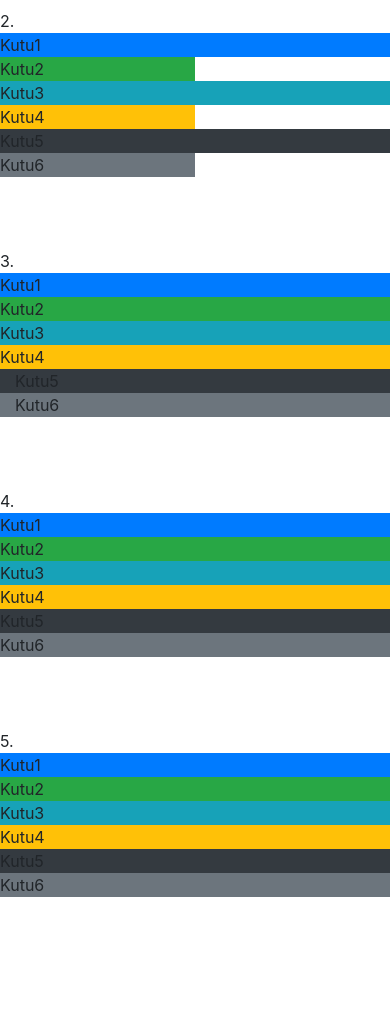
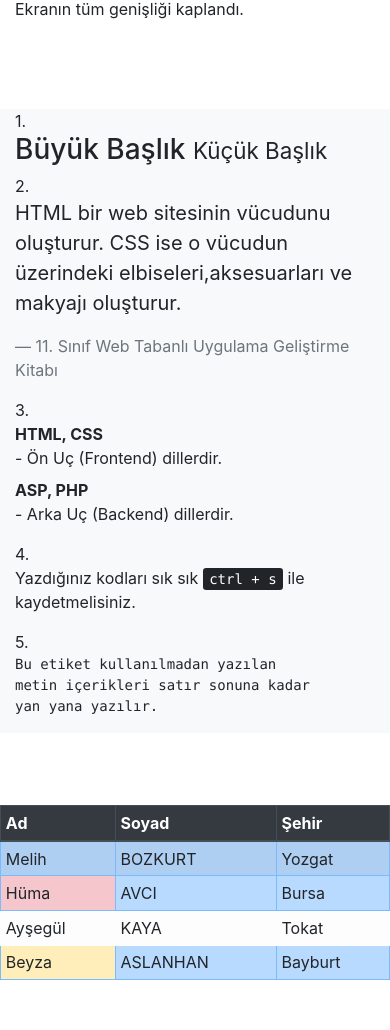
Before and after one commit to korkmazeray2506-spec/KORKMAZ-ERAY, a plain HTML site: page index.html in a window 390 px wide. Shown: the part 231-1261 px from the top of the page. Before the commit the page ends 1128 px from the top, so only its background shows below. Drawn offline with nearby package versions, Linux system fonts and the light colour scheme.

Commit message:
Update index.html

```diff
--- a/index.html
+++ b/index.html
@@ -1,12 +1,102 @@
 <!DOCTYPE html>
 <html>
 <head>
-    <title>26.Uygulama</title>
+    <title>index</title>
     <link rel="stylesheet" href="https://cdn.jsdelivr.net/npm/bootstrap@4.6.0/dist/css/bootstrap.min.css">
 
 </head>
 <body>
-<div class="container-fluid"></div>
+
+
+    <div class="container-fluid"></div>
+    <script src="https://code.jquery.com/jquery-3.5.1.slim.min.js"></script>
+
+   <script src="https://cdn.jsdelivr.net/npm/bootstrap@4.6.0/dist/js/bootstrap.bundle.min.js"></script>
+
+   <div class="alert alert-success">
+       <strong>Başardınız!</strong> Artık Bootstrap 4 Framework kullanıyorsunuz.
+   </div>
+
+   <div class="container">
+       <h3>Konteyner çeşitleri</h3>
+       <p>Ekranın tüm genişliği kaplanmadı.</p>
+   </div>
+
+   <div class="container-fluid">
+       <h1>Konteyner çeşitleri</h1>
+       <p>Ekranın tüm genişliği kaplandı.</p>
+   </div>
+
+   <br>
+   <br>
+   <br>
+   <div class="container">
+    <div  class="row bg-light">
+   <div class="col-12">
+
+    1.<h3>Büyük Başlık <small>Küçük Başlık</small></h3>
+
+  2.<blockquote class="blockquote">
+<p>HTML bir web sitesinin vücudunu oluşturur. CSS ise o vücudun üzerindeki elbiseleri,aksesuarları ve makyajı oluşturur.</p>
+
+<footer class="blockquote-footer">11. Sınıf Web Tabanlı Uygulama Geliştirme Kitabı</footer>
+</blockquote>
+
+3.<dl>
+<dt>HTML, CSS</dt>
+<dd>- Ön Uç (Frontend) dillerdir.</dd>
+
+<dt>ASP, PHP</dt>
+<dd>- Arka Uç (Backend) dillerdir.</dd>
+</dl>
+
+4.<p>Yazdığınız kodları sık sık <kbd>ctrl + s</kbd> ile kaydetmelisiniz.</p>
+
+5.<pre>
+Bu etiket kullanılmadan yazılan
+metin içerikleri satır sonuna kadar
+yan yana yazılır.
+</pre>
+
+
+
+
+
+      </div>
+   </div>
+</div>
+<br>
+<br>
+<br>
+<table class="table table-hover table-primary table-striped table-bordered table-sm">
+    <thead class="thead-dark">
+
+    <tr><th>Ad</th> <th>Soyad</th> <th>Şehir</th> </tr>
+
+    </thead>
+
+    <tbody>
+    <tr>
+        <td>Melih</td> <td>BOZKURT</td> <td>Yozgat</td> </tr>
+        <tr> <td class="table-danger">Hüma</td>
+        <td>AVCI</td>
+        <td>Bursa</td> </tr>
+        <tr class="table-light">
+        <td>Ayşegül</td>
+        <td>KAYA</td>
+        <td>Tokat</td> </tr>
+        <tr> <td class="table-warning">Beyza</td>
+        <td>ASLANHAN</td>
+        <td>Bayburt</td>
+   </tr>
+    </tbody>
+
+    </table>
+<br>
+<br>
+<br>
+
+
    1. <div>
         <div class="col-12 col-sm-8 col-md-6 col-lg-4 col-xl-2  bg-primary">Kutu1</div>
 
@@ -22,105 +112,101 @@
 
     </div>
 <br>
-<br>
-<br>
+
 
    2. <div class="row">
 
-    <div class="col-12 col-sm-8 col-md-6 col-lg-4 col-xl-2  bg-primary">Kutu1</div>
+    <div class="col-6 col-sm-8 col-md-6 col-lg-4 col-xl-2  bg-primary">Kutu1</div>
 
-    <div class="col-6 col-sm-4 col-md-6 col-lg-4 col-xl-2  bg-success">Kutu2</div>
+    <div class="col-4 col-sm-4 col-md-6 col-lg-4 col-xl-2  bg-success">Kutu2</div>
 </div>
 <div class="row">
 
-    <div class="col-12 col-sm-8 col-md-6 col-lg-4 col-xl-2  bg-info">Kutu3</div>
+    <div class="col-6 col-sm-8 col-md-6 col-lg-4 col-xl-2  bg-info">Kutu3</div>
 
-    <div class="col-6 col-sm-4 col-md-6 col-lg-4 col-xl-2  bg-warning">Kutu4</div>
+    <div class="col-4 col-sm-4 col-md-6 col-lg-4 col-xl-2  bg-warning">Kutu4</div>
 </div>
 <div class="row">
 
-    <div class="col-12 col-sm-8 col-md-6 col-lg-4 col-xl-2  bg-dark">Kutu5</div>
+    <div class="col-6 col-sm-8 col-md-6 col-lg-4 col-xl-2  bg-dark">Kutu5</div>
 
-    <div class="col-6 col-sm-4 col-md-6 col-lg-4 col-xl-2  bg-secondary">Kutu6</div>
+    <div class="col-4 col-sm-4 col-md-6 col-lg-4 col-xl-2  bg-secondary">Kutu6</div>
 </div>
 
 
 
 <br>
-<br>
-<br>
+
 
 3.<div class="row">
 
-    <div class="col-12 col-sm-8 col-md-6 col-lg-4 col-xl-2  bg-primary">Kutu1</div>
+    <div class="col-6 col-sm-8 col-md-6 col-lg-4 col-xl-2  bg-primary">Kutu1</div>
 
-    <div class="col-12 col-sm-4 col-md-6 col-lg-4 col-xl-2  bg-success">Kutu2</div>
+    <div class="col-6 col-sm-4 col-md-6 col-lg-4 col-xl-2  bg-success">Kutu2</div>
 
 </div>
 
 <div class="row">
 
-    <div class="col-12 col-sm-8 col-md-6 col-lg-4 col-xl-2  bg-info">Kutu3</div>
+    <div class="col-6 col-sm-8 col-md-6 col-lg-4 col-xl-2  bg-info">Kutu3</div>
 
-    <div class="col-12 col-sm-4 col-md-6 col-lg-4 col-xl-2  bg-warning">Kutu4</div>
+    <div class="col-6 col-sm-4 col-md-6 col-lg-4 col-xl-2  bg-warning">Kutu4</div>
 
 </div>
 
 <div>
 
-    <div class="col-12 col-sm-8 col-md-6 col-lg-4 col-xl-4  bg-dark">Kutu5</div>
+    <div class="col-24 col-sm-8 col-md-6 col-lg-4 col-xl-4  bg-dark">Kutu5</div>
 
 </div>
 
 <div>
 
-    <div class="col-12 col-sm-4 col-md-6 col-lg-4 col-xl-4  bg-secondary">Kutu6</div>
+    <div class="col-24 col-sm-4 col-md-6 col-lg-4 col-xl-4  bg-secondary">Kutu6</div>
 
 </div>
 
 
 <br>
-<br>
-<br>
+
 
 
 4.<div class="row">
 
 
 
-    <div class="col-12 col-sm-8 col-md-6 col-lg-4 col-xl-2  bg-primary">Kutu1</div>
+    <div class="col-2 col-sm-8 col-md-6 col-lg-4 col-xl-2  bg-primary">Kutu1</div>
 
-    <div class="col-12 col-sm-4 col-md-6 col-lg-4 col-xl-2  bg-success">Kutu2</div>
+    <div class="col-2 col-sm-4 col-md-6 col-lg-4 col-xl-2  bg-success">Kutu2</div>
 
-    <div class="col-12 col-sm-8 col-md-6 col-lg-4 col-xl-2  bg-info">Kutu3</div>
+    <div class="col-2 col-sm-8 col-md-6 col-lg-4 col-xl-2  bg-info">Kutu3</div>
 
 </div>
 
 <div class="row">
 
-    <div class="col-12 col-sm-4 col-md-6 col-lg-4 col-xl-2  bg-warning">Kutu4</div>
+    <div class="col-2 col-sm-4 col-md-6 col-lg-4 col-xl-2  bg-warning">Kutu4</div>
 
-    <div class="col-12 col-sm-8 col-md-6 col-lg-4 col-xl-2  bg-dark">Kutu5</div>
+    <div class="col-2 col-sm-8 col-md-6 col-lg-4 col-xl-2  bg-dark">Kutu5</div>
 
-    <div class="col-12 col-sm-4 col-md-6 col-lg-4 col-xl-2  bg-secondary">Kutu6</div>
+    <div class="col-2 col-sm-4 col-md-6 col-lg-4 col-xl-2  bg-secondary">Kutu6</div>
 
 </div>
 <br>
-<br>
-<br>
+
 
     5.<div class="row">
-        <div class="col-12 col-sm-8 col-md-6 col-lg-4 col-xl-2  bg-primary">Kutu1</div>
+        <div class="col-2 col-sm-8 col-md-6 col-lg-4 col-xl-2  bg-primary">Kutu1</div>
 
-        <div class="col-12 col-sm-4 col-md-6 col-lg-4 col-xl-2  bg-success">Kutu2</div>
+        <div class="col-2 col-sm-4 col-md-6 col-lg-4 col-xl-2  bg-success">Kutu2</div>
 
-        <div class="col-12 col-sm-8 col-md-6 col-lg-4 col-xl-2  bg-info">Kutu3</div>
+        <div class="col-2 col-sm-8 col-md-6 col-lg-4 col-xl-2  bg-info">Kutu3</div>
 
-       <div class="col-12 col-sm-4 col-md-6 col-lg-4 col-xl-2  bg-warning">Kutu4</div>
+       <div class="col-2 col-sm-4 col-md-6 col-lg-4 col-xl-2  bg-warning">Kutu4</div>
 
-        <div class="col-12 col-sm-8 col-md-6 col-lg-4 col-xl-2  bg-dark">Kutu5</div>
+        <div class="col-2 col-sm-8 col-md-6 col-lg-4 col-xl-2  bg-dark">Kutu5</div>
 
-        <div class="col-12 col-sm-4 col-md-6 col-lg-4 col-xl-2  bg-secondary">Kutu6</div>
+        <div class="col-2 col-sm-4 col-md-6 col-lg-4 col-xl-2  bg-secondary">Kutu6</div>
     </div>
 
 </body>
```
